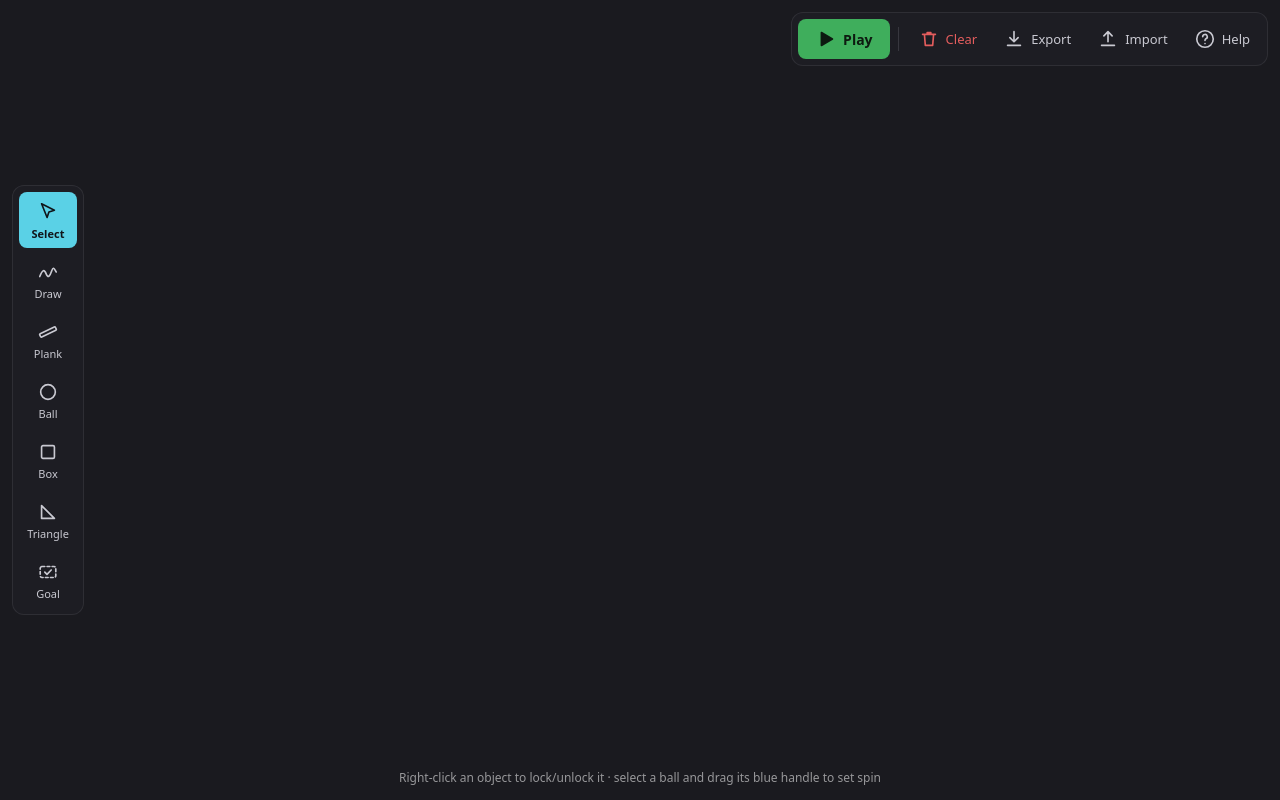
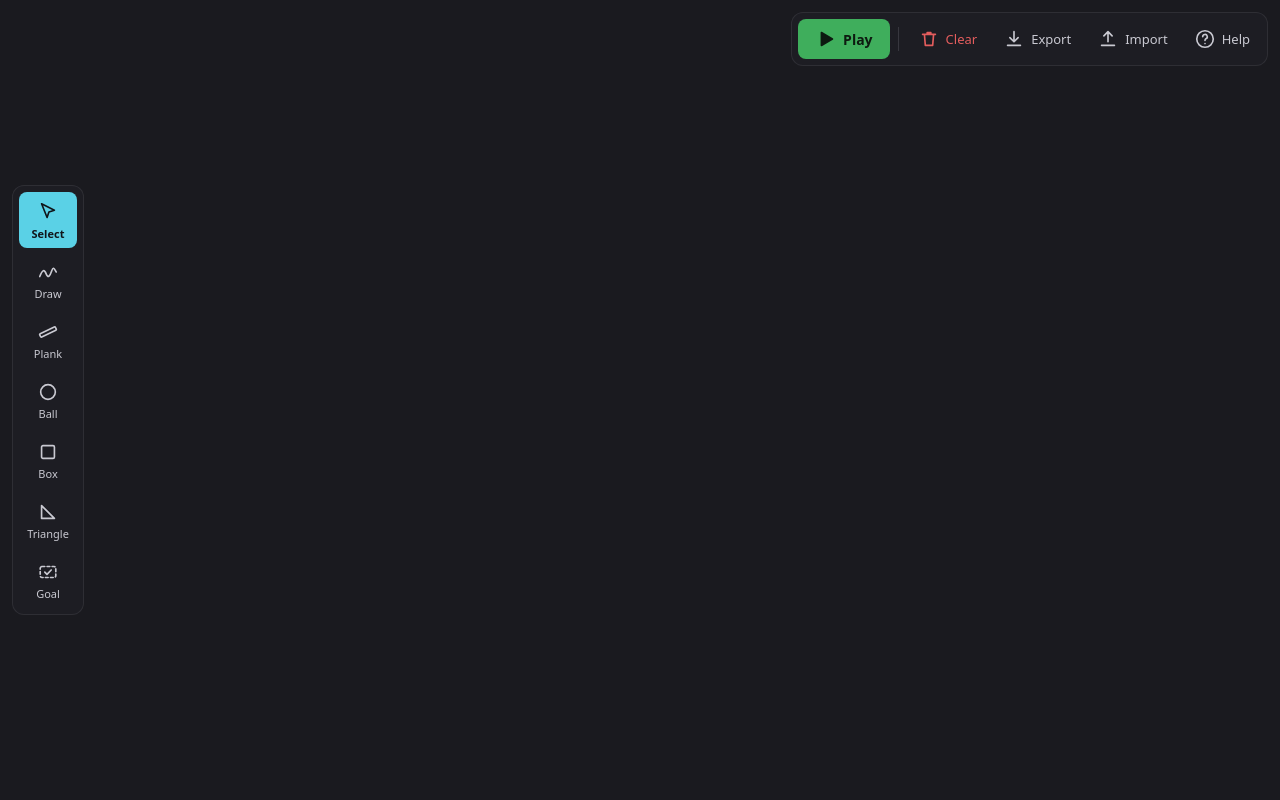
Before and after one commit to dndd7/free-world-2d, a website built with Vite: page index.html in a window 1280 px wide. Built offline with nearby package versions, Linux system fonts and the light colour scheme.

Commit message:
Remove the bottom hint line; its tips are covered by the Help panel

```diff
--- a/index.html
+++ b/index.html
@@ -130,10 +130,6 @@
         <button id="props-rotate-right" class="tool-btn" title="Rotate 15° clockwise">&#8635;</button>
         <button id="props-delete" class="tool-btn danger" title="Delete (Del)">Delete</button>
       </div>
-
-      <div id="hint">
-        Right-click an object to lock/unlock it &middot; select a ball and drag its blue handle to set spin
-      </div>
     </div>
     <script type="module" src="/src/main.ts"></script>
   </body>
--- a/src/style.css
+++ b/src/style.css
@@ -269,7 +269,7 @@ button {
 
 #props {
   position: fixed;
-  bottom: 52px;
+  bottom: 16px;
   left: 50%;
   transform: translateX(-50%);
   display: flex;
@@ -313,19 +313,6 @@ button {
   font-size: 13px;
 }
 
-#hint {
-  position: fixed;
-  bottom: 14px;
-  left: 50%;
-  transform: translateX(-50%);
-  width: max-content;
-  max-width: calc(100vw - 24px);
-  text-align: center;
-  color: rgba(255, 255, 255, 0.55);
-  font-size: 12px;
-  pointer-events: none;
-}
-
 /* Narrow windows: icon-only buttons so the panels stay small */
 
 @media (max-width: 820px) {
```
